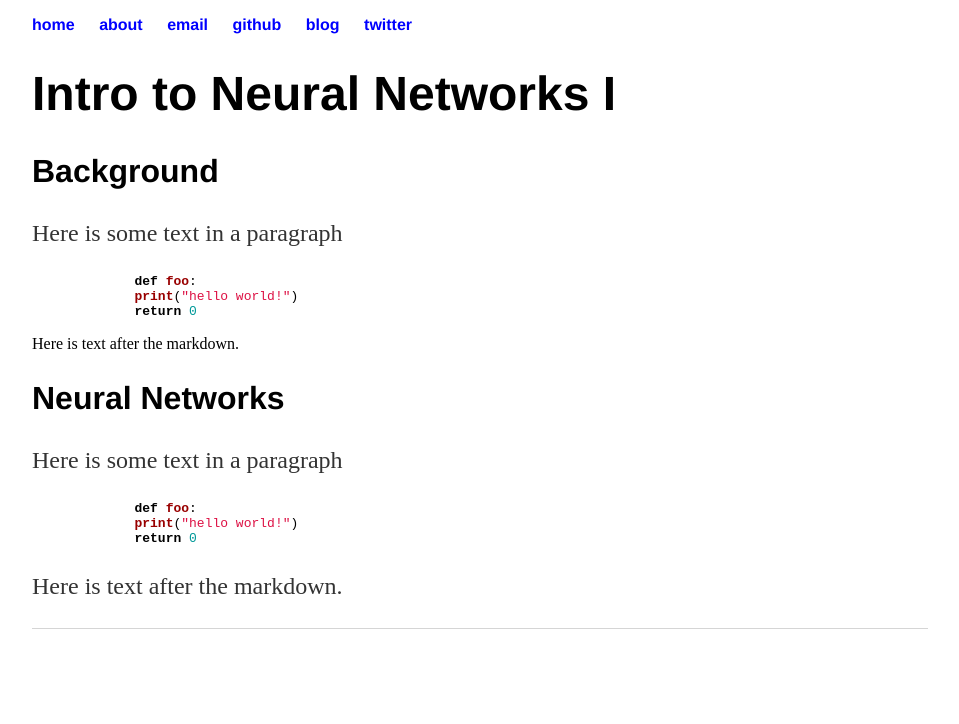
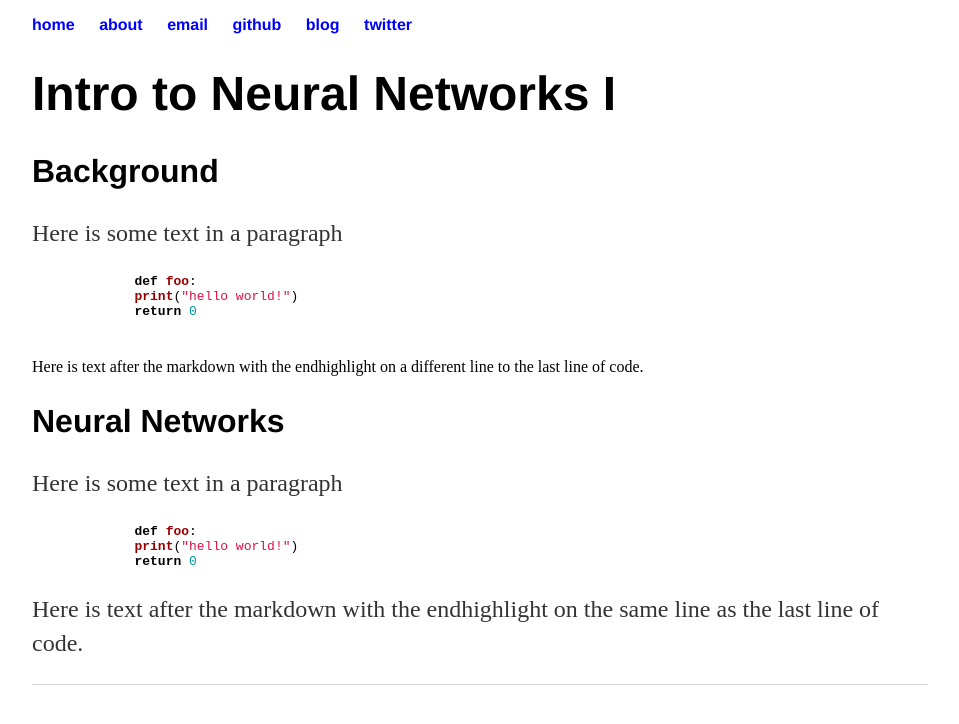
Before and after one commit to bentrevett/bentrevett.github.io, a Jekyll site: the page built from blog/intro-to-neural-networks-i/index.html, in a window 1280 px wide. Shown: the top 724 px of the page, without its empty margins (160-1119 px from the left). Built offline with Jekyll 4.4.1, drawn with Linux system fonts in a browser that asks for light colours.

Commit message:
more changes

```diff
--- a/blog/intro-to-neural-networks-i/index.html
+++ b/blog/intro-to-neural-networks-i/index.html
@@ -9,12 +9,13 @@ title: Ben Trevett | Intro to Neural Networks I
 	{% highlight python %}
 	def foo:
 	print("hello world!")
-	return 0{% endhighlight %}
-	Here is text after the markdown.</p>
+	return 0
+	{% endhighlight %}
+	</p>Here is text after the markdown with the endhighlight on a different line to the last line of code.</p>
 	<h2>Neural Networks</h2>
 	<p>Here is some text in a paragraph</p>
 	{% highlight python %}
 	def foo:
 	print("hello world!")
 	return 0{% endhighlight %}
-	<p>Here is text after the markdown.</p>
+	<p>Here is text after the markdown with the endhighlight on the same line as the last line of code.</p>
```
